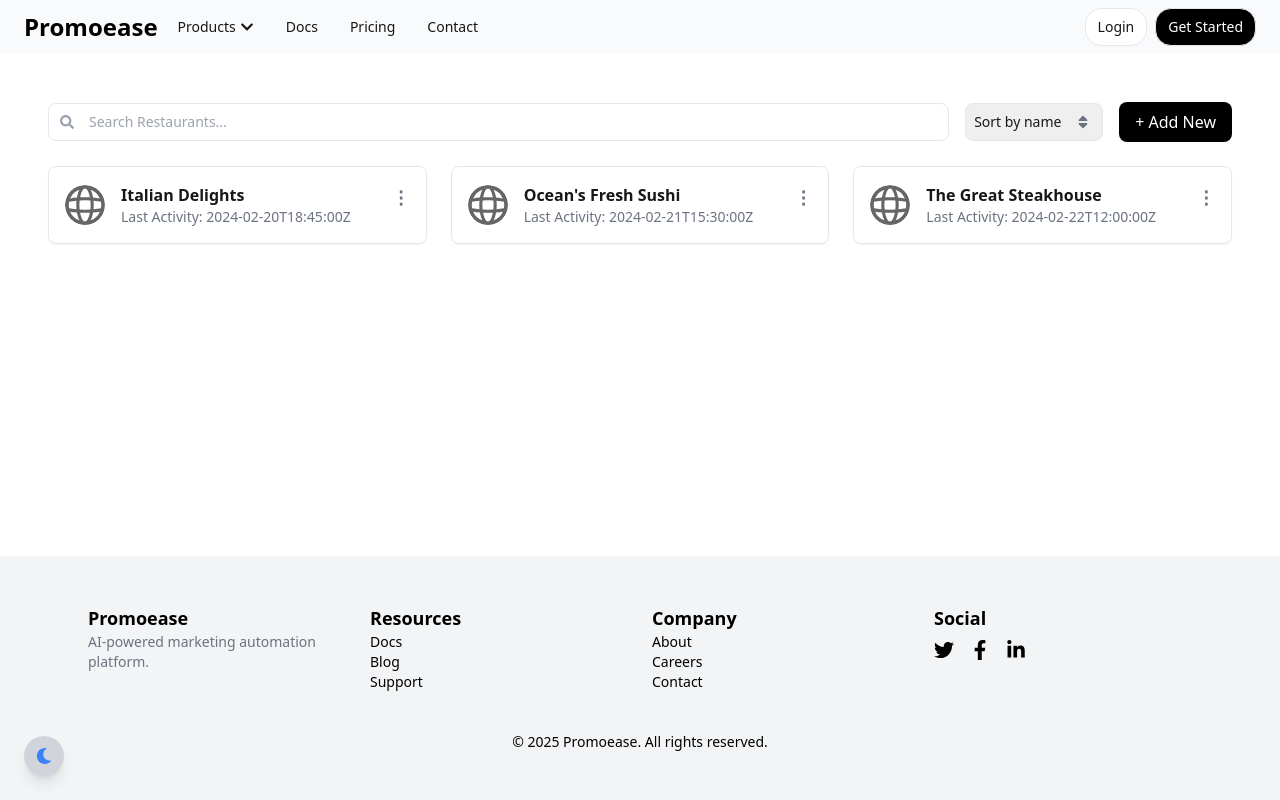
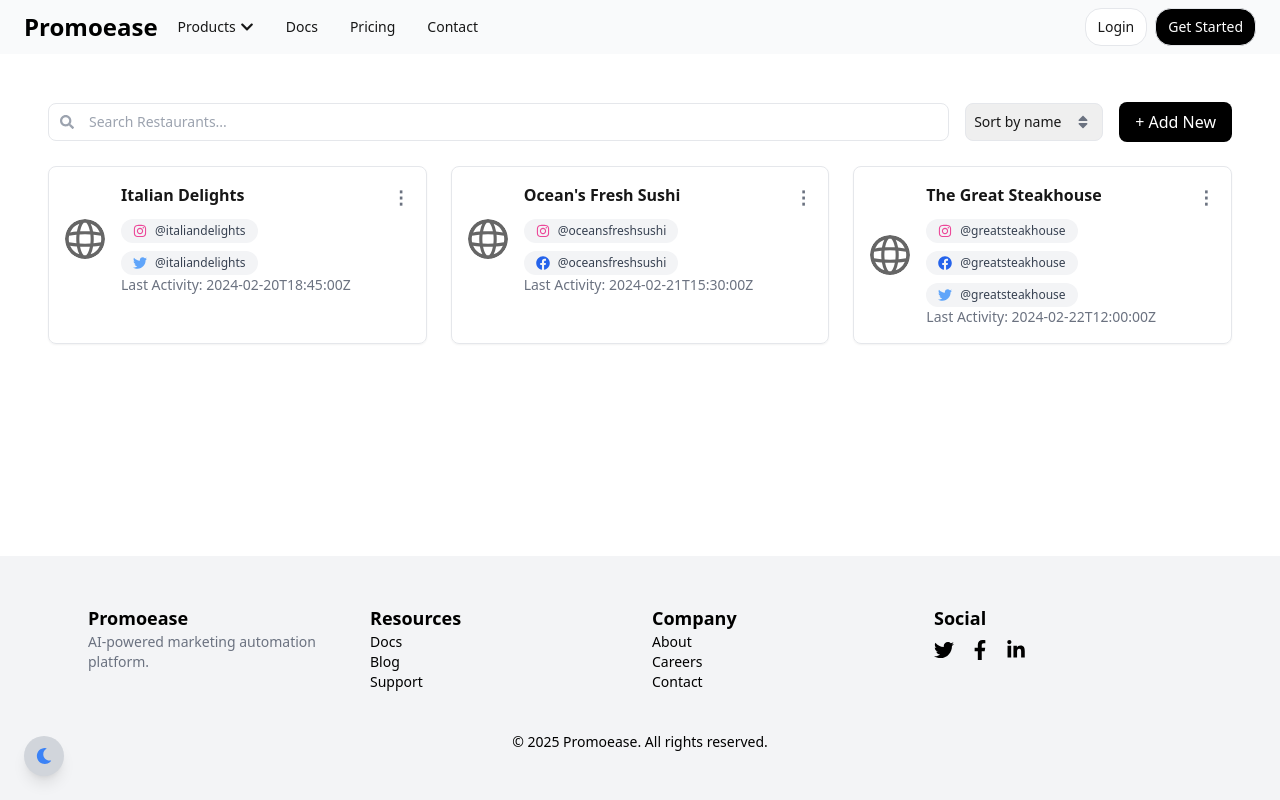
Before and after one commit to heeran-kim/promoease-frontend, a Next.js app: page /dashboard in a window 1280 px wide. Built offline with nearby package versions, Linux system fonts and the light colour scheme; no server answers.

Commit message:
add social media links

```diff
--- a/src/app/dashboard/components/RestaurantCard.tsx
+++ b/src/app/dashboard/components/RestaurantCard.tsx
@@ -4,7 +4,8 @@ import { Restaurant } from "@/mocks/mockData";
 import Image from "next/image";
 import { useRouter } from "next/navigation";
 import { useState, useEffect, useRef } from "react";
-import RestaurantDropdown from "@/app/dashboard/components/RestaurantDropdown"; // 드롭다운 컴포넌트
+import RestaurantDropdown from "./RestaurantDropdown"; // 드롭다운 컴포넌트
+import SocialMediaLinks from "./SocialMediaLinks";
 
 interface RestaurantCardProps {
     restaurant: Restaurant;
@@ -58,6 +59,7 @@ export default function RestaurantCard({ restaurant }: RestaurantCardProps) {
                 />
                 <div className="flex flex-col">
                     <h3 className="text-md font-semibold">{restaurant.name}</h3>
+                    <SocialMediaLinks links={restaurant.socialMediaLinks} />
                     <p className="text-gray-500 text-sm">Last Activity: {restaurant.lastActivity}</p>
                 </div>
             </div>
--- /dev/null
+++ b/src/app/dashboard/components/SocialMediaLinks.tsx
@@ -0,0 +1,58 @@
+// components/SocialMediaLinks.tsx
+
+import { FaInstagram, FaFacebook, FaTwitter } from "react-icons/fa";
+
+interface SocialMediaLinksProps {
+    links: {
+        instagram?: string;
+        facebook?: string;
+        twitter?: string;
+    };
+}
+
+// 🔹 링크에서 마지막 계정명만 추출하는 함수
+const extractUsername = (url: string): string => {
+    return "@" + url.split("/").pop(); // URL의 마지막 부분을 계정명으로 사용
+};
+
+export default function SocialMediaLinks({ links }: SocialMediaLinksProps) {
+    if (Object.keys(links).length === 0) return null;
+
+    return (
+        <div className="flex flex-col space-y-2 mt-3">
+            {links.instagram && (
+                <a
+                    href={links.instagram}
+                    target="_blank"
+                    rel="noopener noreferrer"
+                    className="flex items-center bg-gray-100 px-3 py-1 rounded-full text-gray-700 hover:text-black w-fit"
+                >
+                    <FaInstagram className="text-pink-500 text-sm" />
+                    <span className="ml-2 text-xs">{extractUsername(links.instagram)}</span>
+                </a>
+            )}
+            {links.facebook && (
+                <a
+                    href={links.facebook}
+                    target="_blank"
+                    rel="noopener noreferrer"
+                    className="flex items-center bg-gray-100 px-3 py-1 rounded-full text-gray-700 hover:text-black w-fit"
+                >
+                    <FaFacebook className="text-blue-600 text-sm" />
+                    <span className="ml-2 text-xs">{extractUsername(links.facebook)}</span>
+                </a>
+            )}
+            {links.twitter && (
+                <a
+                    href={links.twitter}
+                    target="_blank"
+                    rel="noopener noreferrer"
+                    className="flex items-center bg-gray-100 px-3 py-1 rounded-full text-gray-700 hover:text-black w-fit"
+                >
+                    <FaTwitter className="text-blue-400 text-sm" />
+                    <span className="ml-2 text-xs">{extractUsername(links.twitter)}</span>
+                </a>
+            )}
+        </div>
+    );
+}
```
